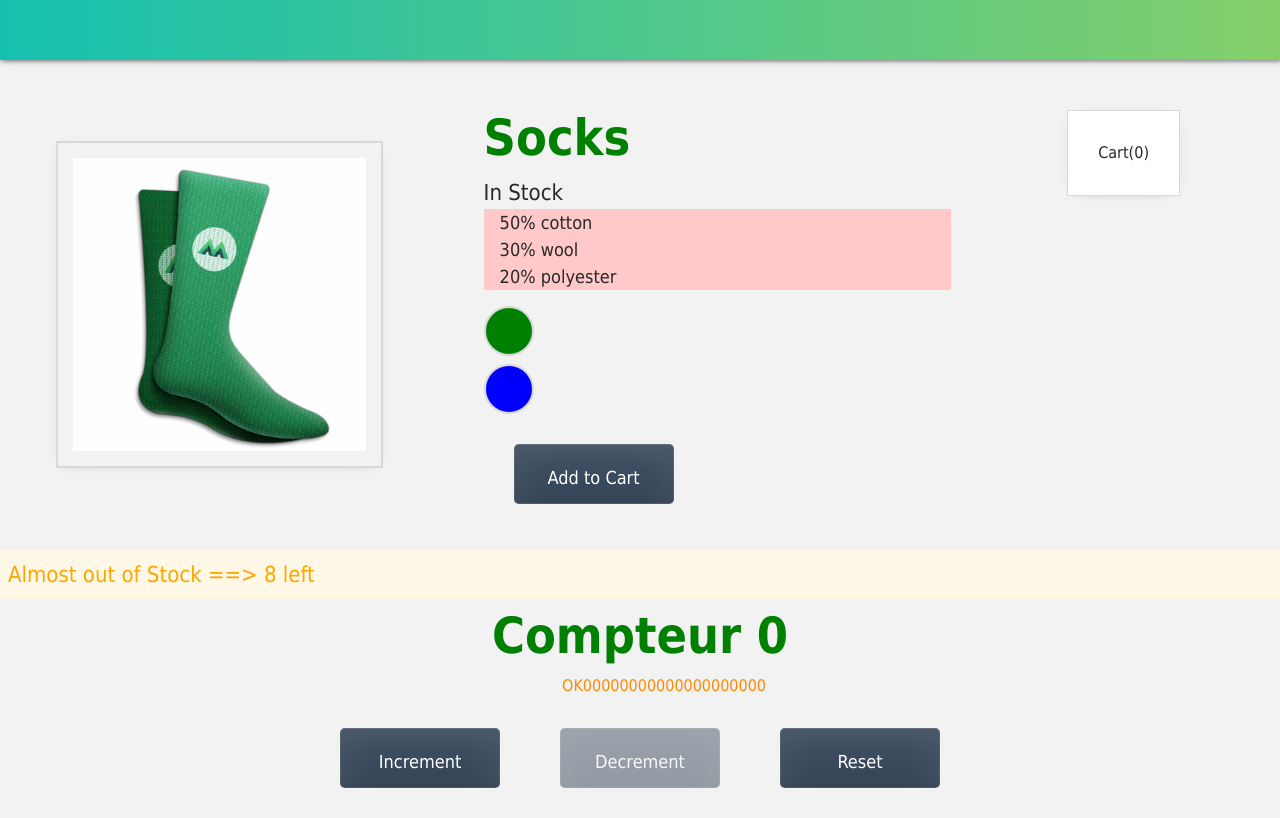
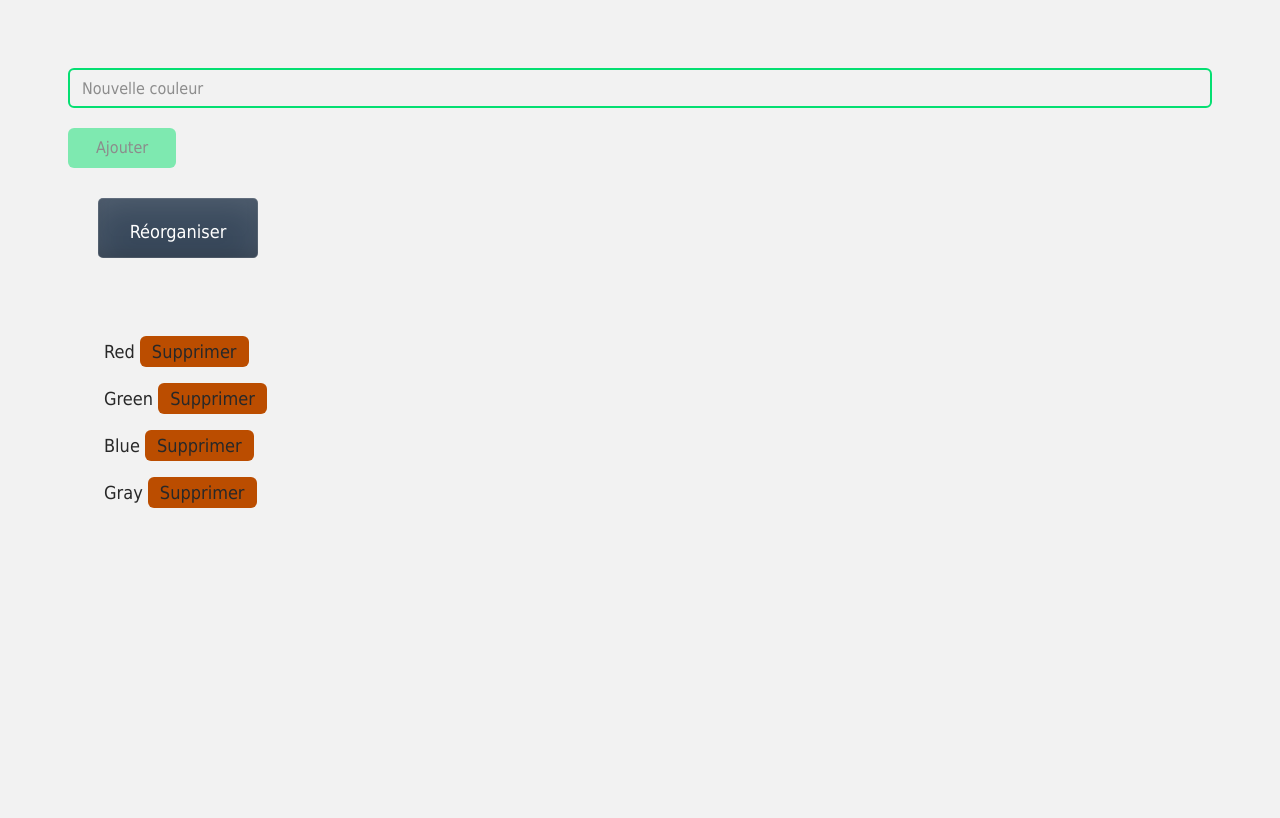
Before and after one commit to rosto-infinity/vuejslinux01, a Vue app: page / in a window 1280 px wide. Built offline with nearby package versions, Linux system fonts and the light colour scheme.

Commit message:
// -Déclare une référence réactive pour stocker les couleurs

```diff
--- a/src/App.vue
+++ b/src/App.vue
@@ -7,15 +7,18 @@ import Conditional from './Conditional.vue'
 import EventCard from './EventCard.vue'
 import EventCardTest from './EventCardTest.vue'
 import Count from './Count.vue'
+import ToDoList from './ToDoList.vue'
 
 
 
 </script>
 <template>
-   <EventCard />
-  <Conditional/>
-  <Count />
+   <!-- <EventCard />  -->
+  <!-- <Conditional/> -->
+  <!-- <Count /> -->
   <!-- <EventCardTest /> -->
+  <ToDoList />
+
 </template>
 <style scoped>
 </style>
--- /dev/null
+++ b/src/ToDoList.vue
@@ -0,0 +1,79 @@
+<script setup>
+import { ref } from 'vue'
+
+// -Déclare une référence réactive pour stocker les couleurs
+const colors = ref(["Red", "Green", "Blue", "Gray"])
+
+// Fonction pour supprimer une couleur de la liste
+const deleteColor = (color) => {
+  // Met à jour la liste des couleurs en filtrant celle à supprimer
+  colors.value = colors.value.filter(
+    col => col !== color // Inclut uniquement les couleurs qui ne correspondent pas à celle à supprimer
+  )
+}
+
+// Fonction pour trier les couleurs en ordre alphabétique
+const sortColors = () => {
+  // Trie le tableau des couleurs
+  colors.value.sort((a, b) => a > b ? 1 : -1) // Compare les couleurs pour le tri
+}
+
+// Déclare une référence réactive pour le nom de la nouvelle couleur
+const newColor = ref('')
+
+// Déclare une référence pour les nouvelles couleurs (non utilisée ici)
+
+
+// Fonction pour ajouter une nouvelle couleur à la liste
+const addColor = () => {
+  // Ajoute la nouvelle couleur à la liste des couleurs
+  colors.value.push(newColor.value)
+  // Réinitialise le champ de saisie
+  newColor.value = ''
+}
+</script>
+
+<template>
+  <div class="p-17">
+    <!-- Formulaire pour ajouter une nouvelle couleur -->
+     <!-- Lie le champ de saisie à la référence newColor -->
+    <form action="" @submit.prevent="addColor">
+      <input
+        v-model="newColor"
+        class="border-2 border-green-400 p-3 rounded-md"
+        type="text"
+        placeholder="Nouvelle couleur"
+      >
+      <button
+       :disabled="newColor.length == 0"
+      class="bg-green-force px-7 rounded-md py-2 disabled:opacity-50 disabled:cursor-not-allowed">Ajouter</button> <!-- Bouton pour ajouter la couleur -->
+    </form>
+
+    <!-- Bouton pour réorganiser la liste des couleurs -->
+     <!-- Appelle la méthode sortColors lors du clic -->
+    <button
+      @click="sortColors"
+      class="button">Réorganiser</button>
+
+    <!-- Liste des couleurs -->
+    <ul class="pl-9 pt-10">
+      <li v-for="color in colors" :key="color"> <!-- Itère sur chaque couleur dans colors -->
+        {{ color }} <!-- Affiche le nom de la couleur -->
+        <!-- Appelle deleteColor pour supprimer la couleur -->
+        <button
+
+          @click="deleteColor(color)"
+          class="px-3 py-0.5 rounded-md bg-amber-700 my-2 cursor-pointer"
+          type="button">Supprimer
+        </button> <!-- Bouton pour supprimer la couleur -->
+      </li>
+    </ul>
+  </div>
+</template>
+
+<style scoped>
+.bg-green-force {
+    background-color: #0de270 !important; /* Couleur verte de Tailwind, forcée avec !important */
+    cursor: pointer;
+}
+</style>
```
Also changed, not shown: 1 other file (tests, documents, lock files or other folders).
